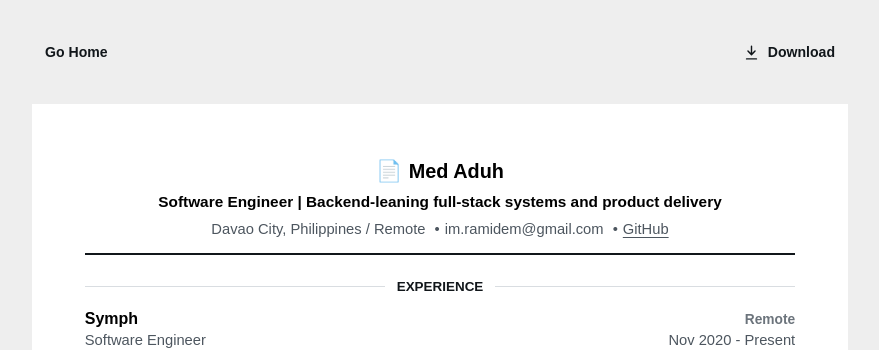
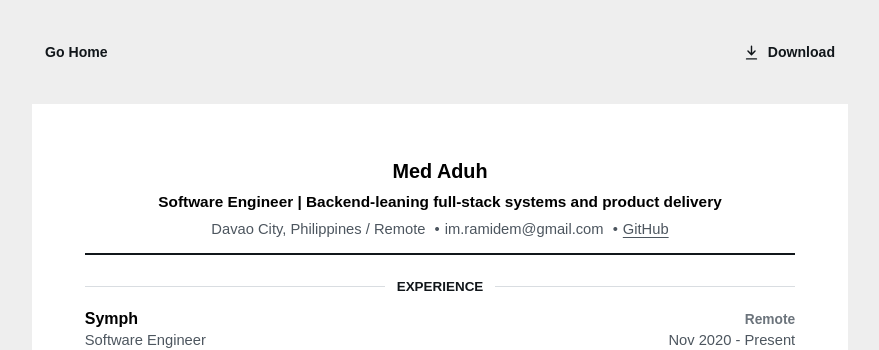
Before and after one commit to ramidem/ramidem.github.io, a Jekyll site: the page resume/index.html, which Jekyll copies as it is, in a window 1280 px wide. Shown: the top 350 px of the page, without its empty margins (200-1079 px from the left). Built offline with Jekyll 4.4.1, drawn with Linux system fonts in a browser that asks for light colours.

Commit message:
style: move resume emoji to homepage link

```diff
--- a/index.html
+++ b/index.html
@@ -11,7 +11,7 @@
 
     <ul>
       <li>🐙 <a class="external-link" href="https://github.com/ramidem">github <svg class="external-link-icon" aria-hidden="true" viewBox="0 0 24 24"><path d="M15 3h6v6" /><path d="M10 14 21 3" /><path d="M21 14v5a2 2 0 0 1-2 2H5a2 2 0 0 1-2-2V5a2 2 0 0 1 2-2h5" /></svg></a></li>
-      <li><a href="/resume">resume</a></li>
+      <li>📄 <a href="/resume">resume</a></li>
       <li>📝 <a href="/projects">projects</a></li>
     </ul>
   </main>
--- a/resume/index.html
+++ b/resume/index.html
@@ -23,7 +23,7 @@
 
     <section class="resume-paper" aria-label="Resume">
       <header class="resume-header">
-        <h1><span class="resume-emoji" aria-hidden="true">📄</span><span data-name>Med Aduh</span></h1>
+        <h1 data-name>Med Aduh</h1>
         <p class="headline-line" data-headline></p>
         <p class="contact-line" data-contact></p>
       </header>
--- a/resume/styles.css
+++ b/resume/styles.css
@@ -92,21 +92,12 @@
 }
 
 h1 {
-  align-items: center;
   color: #000000;
-  display: inline-flex;
   font-size: 1.24rem;
   font-weight: 800;
-  gap: 0.42rem;
-  justify-content: center;
   letter-spacing: 0;
   line-height: 1.15;
   margin-bottom: 10px;
-}
-
-.resume-emoji {
-  font-size: 1.05em;
-  line-height: 1;
 }
 
 .home-link,
```
